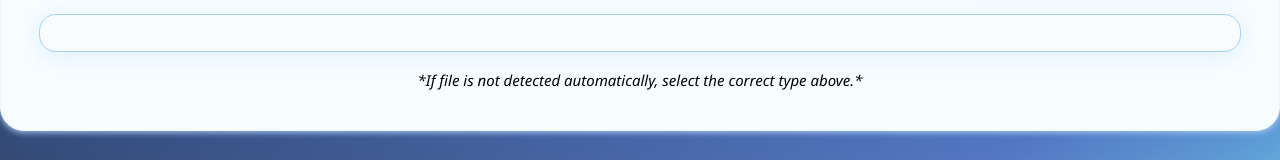
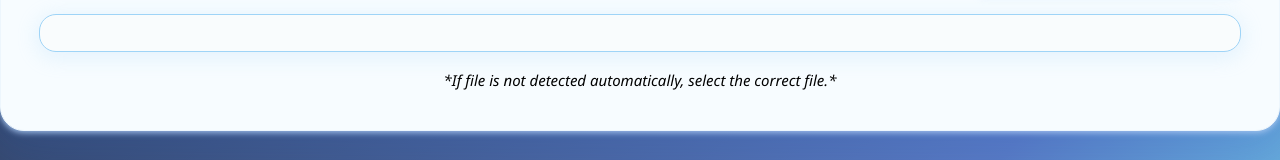
Before and after one commit to MrAjay279/Excel-CSV-Table-Viewer-and-Search, a plain HTML site: page index.html in a window 1280 px wide. Shown: the part 298-458 px from the top of the page. Drawn offline with Linux system fonts and the light colour scheme.

Commit message:
Update index.html with latest changes

```diff
--- a/index.html
+++ b/index.html
@@ -69,7 +69,7 @@
     <div id="rowCount"></div>
     <div id="tableDiv"></div>
     <div style="max-width:600px;margin:18px auto 0 auto;text-align:center;font-size:15px;">
-      <i>*If file is not detected automatically, select the correct type above.*</i>
+      <i>*If file is not detected automatically, select the correct file.*</i>
     </div>
   </div>
   <script>
```
